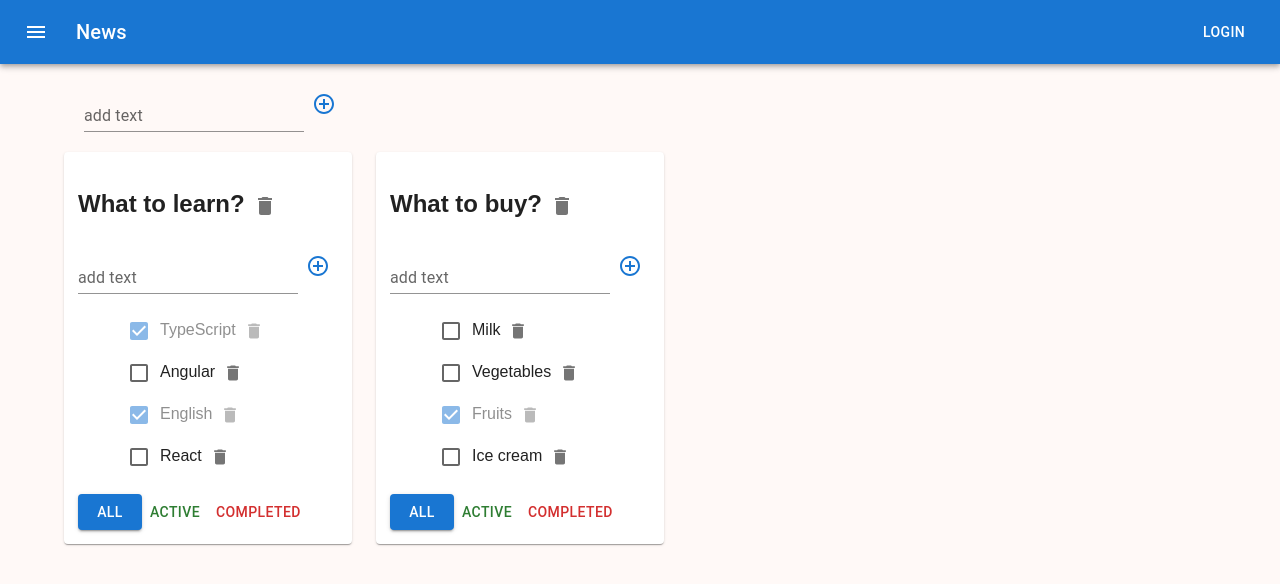
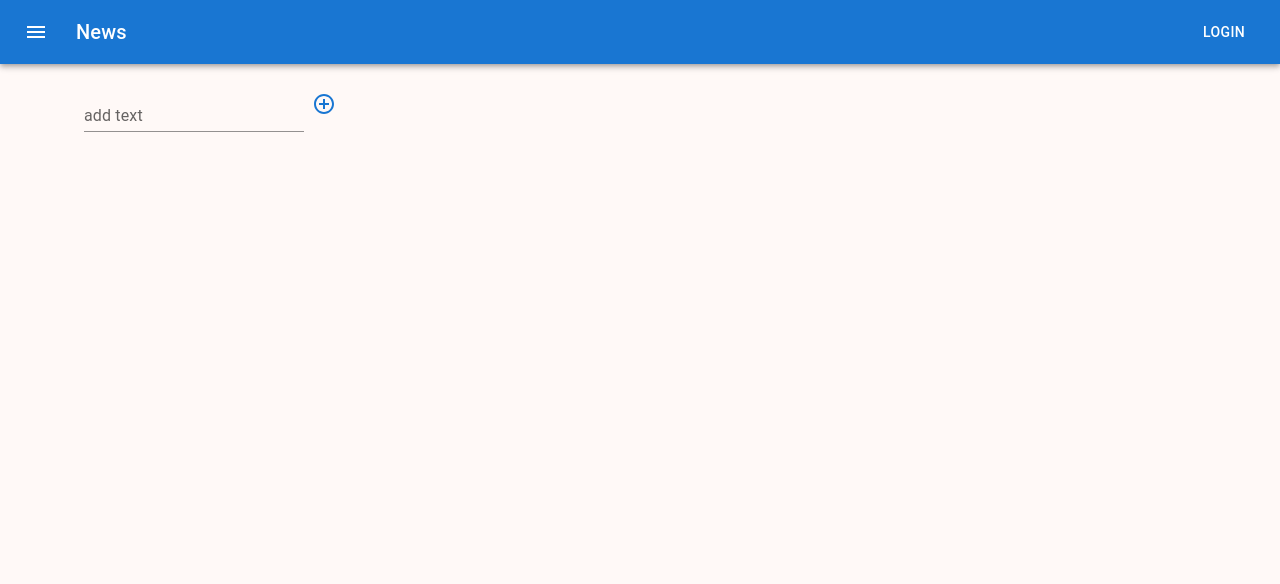
Before and after one commit to gostraa/reactTS-To-do, a React (Create React App) app: page / in a window 1280 px wide. Shown: the top 584 px of the page. Built offline with nearby package versions, Linux system fonts and the light colour scheme.

Commit message:
Update todolists-reducer.ts

```diff
--- a/src/state/todolists-reducer.ts
+++ b/src/state/todolists-reducer.ts
@@ -30,12 +30,8 @@ type ActionsType =
   | ChangeTodoListTitleActionType
   | ChangeTodoListFilterActionType
   | AddTodoListActionType;
-export let TLId1 = v1();
-export let TLId2 = v1();
-const initialState: Array<TodoListType> = [
-  { id: TLId1, title: "What to learn?", filter: "all" },
-  { id: TLId2, title: "What to buy?", filter: "all" },
-];
+
+const initialState: Array<TodoListType> = [];
 export const todolistsReducer = (
   state: Array<TodoListType> = initialState,
   action: ActionsType
```
